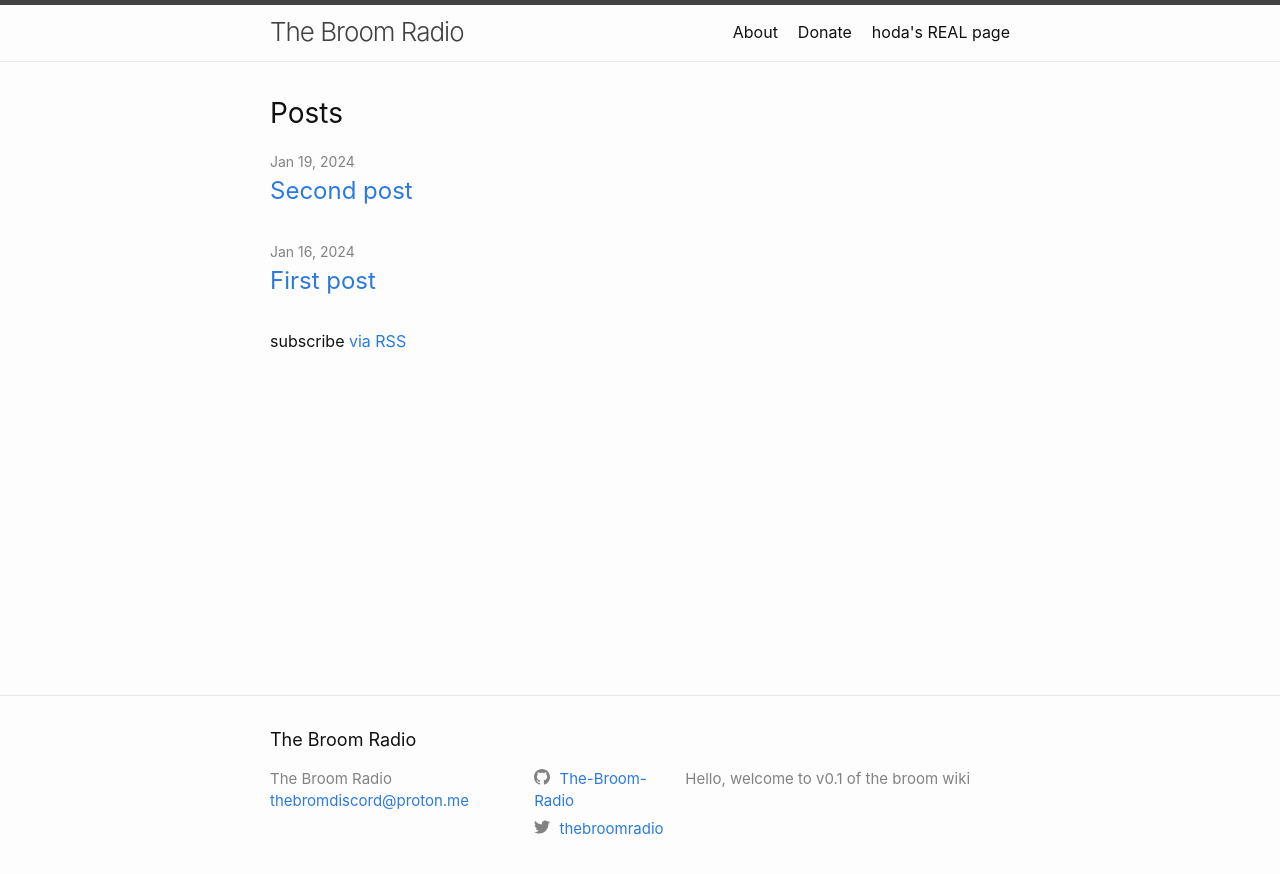
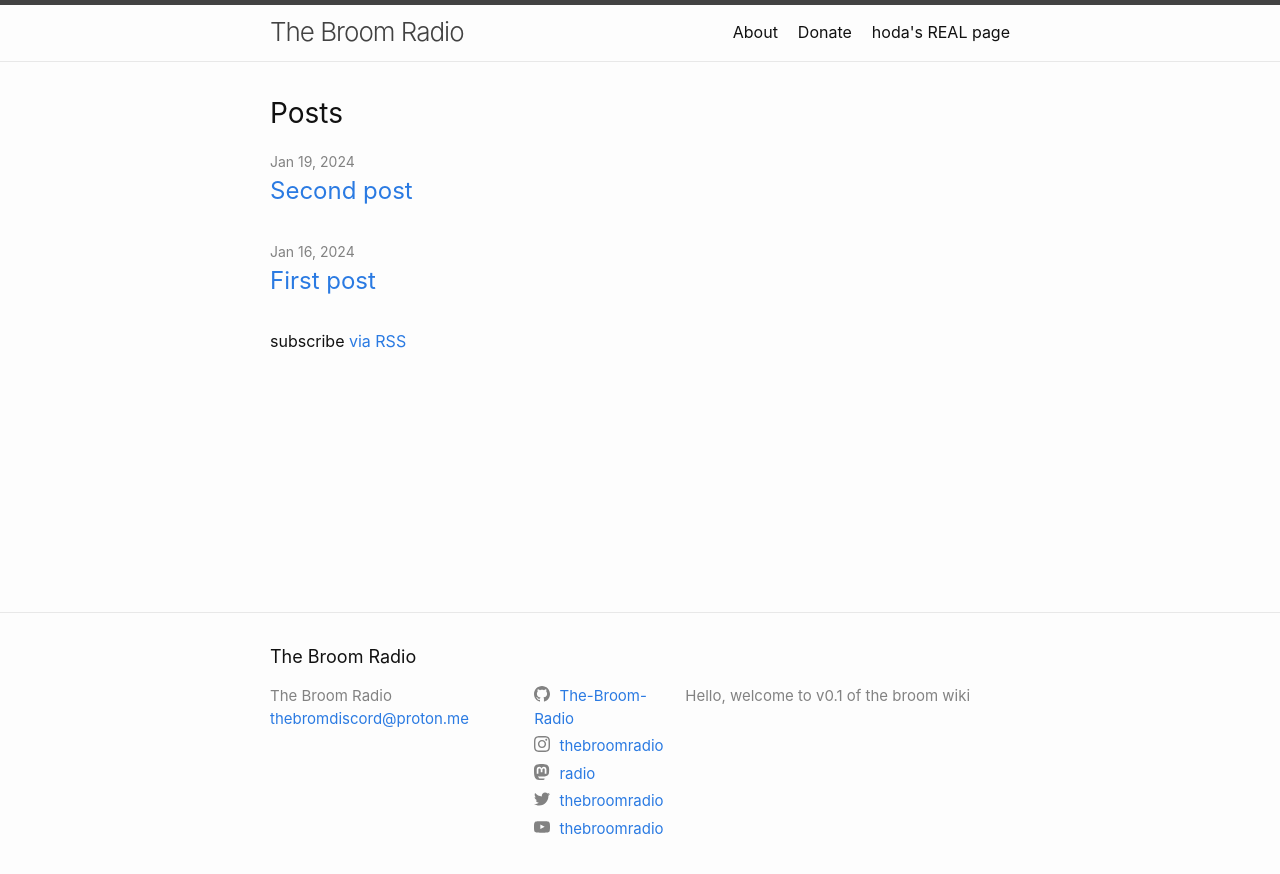
Before and after one commit to The-Broom-Radio/the-broom-radio.github.io, a Jekyll site: the page built from docs/index.md, in a window 1280 px wide. Shown: the top 874 px of the page. Built offline with Jekyll 4.4.1, drawn with Linux system fonts in a browser that asks for light colours.

Commit message:
Social icons update

```diff
--- a/docs/_config.yml
+++ b/docs/_config.yml
@@ -27,7 +27,13 @@ description: >- # this means to ignore newlines until "baseurl:"
 baseurl: "" # the subpath of your site, e.g. /blog
 url: "http://the-broom-discord.github.io/" # the base hostname & protocol for your site, e.g. http://example.com
 twitter_username: thebroomradio
-github_username:  The-Broom-Radio
+github_username: The-Broom-Radio
+instagram_username: thebroomradio
+youtube_username: thebroomradio
+mastodon:
+ - username: radio
+   instance: thebroom.us
+
 
 # Build settings
 theme: minima
```
